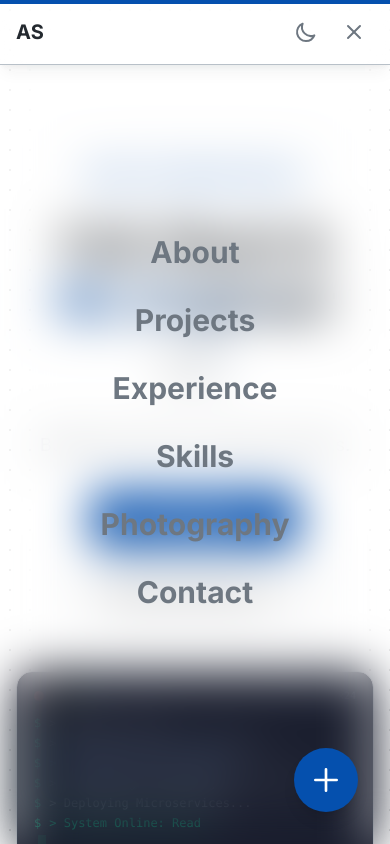
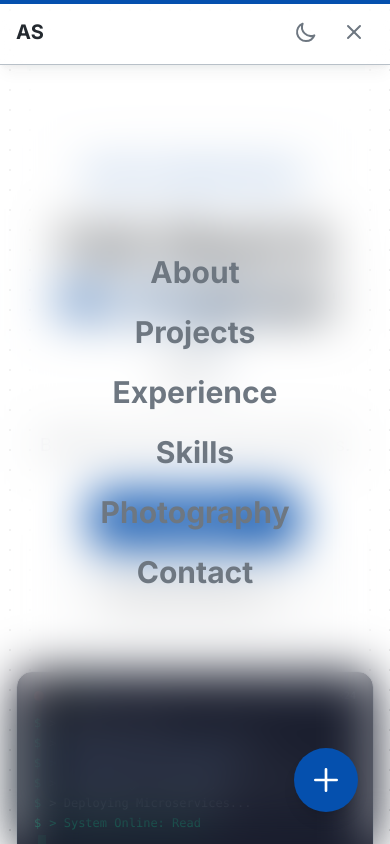
Before and after one commit to aabhiyann/portfolio-abhiyan, a React (Vite) app: page / in a window 390 px wide. Both pictures are taken after a click on the button 354 px from the left and 32 px from the top of the page. Shown: the top 844 px of the page. Built offline with nearby package versions, Linux system fonts and the light colour scheme.

Commit message:
style(nav): revert visual divider in navigation
- Returned to unified link list based on user feedback
- Kept the ordered structure for consistency

```diff
--- a/src/components/Navbar.tsx
+++ b/src/components/Navbar.tsx
@@ -11,16 +11,25 @@ const NavLinks = ({
 }: {
   onLinkClick?: () => void;
   mobile?: boolean;
-}) => (
-  <>
-    {[
+}) => {
+  const links = [
     { path: "/about", label: "About" },
     { path: "/projects", label: "Projects" },
     { path: "/experience", label: "Experience" },
     { path: "/skills", label: "Skills" },
     { path: "/photography", label: "Photography" },
     { path: "/contact", label: "Contact" },
-    ].map((link) => (
+  ];
+
+  return (
+    <div
+      className={
+        mobile
+          ? "flex flex-col gap-6 items-center"
+          : "flex items-baseline space-x-4"
+      }
+    >
+      {links.map((link) => (
         <NavLink
           key={link.path}
           to={link.path}
@@ -38,8 +47,9 @@ const NavLinks = ({
           {link.label}
         </NavLink>
       ))}
-  </>
+    </div>
   );
+};
 
 const Navbar: React.FC = () => {
   // Use ThemeContext for theme (not Zustand - ThemeProvider handles DOM updates)
```
Lines whose indentation alone changed are shown as unchanged.
